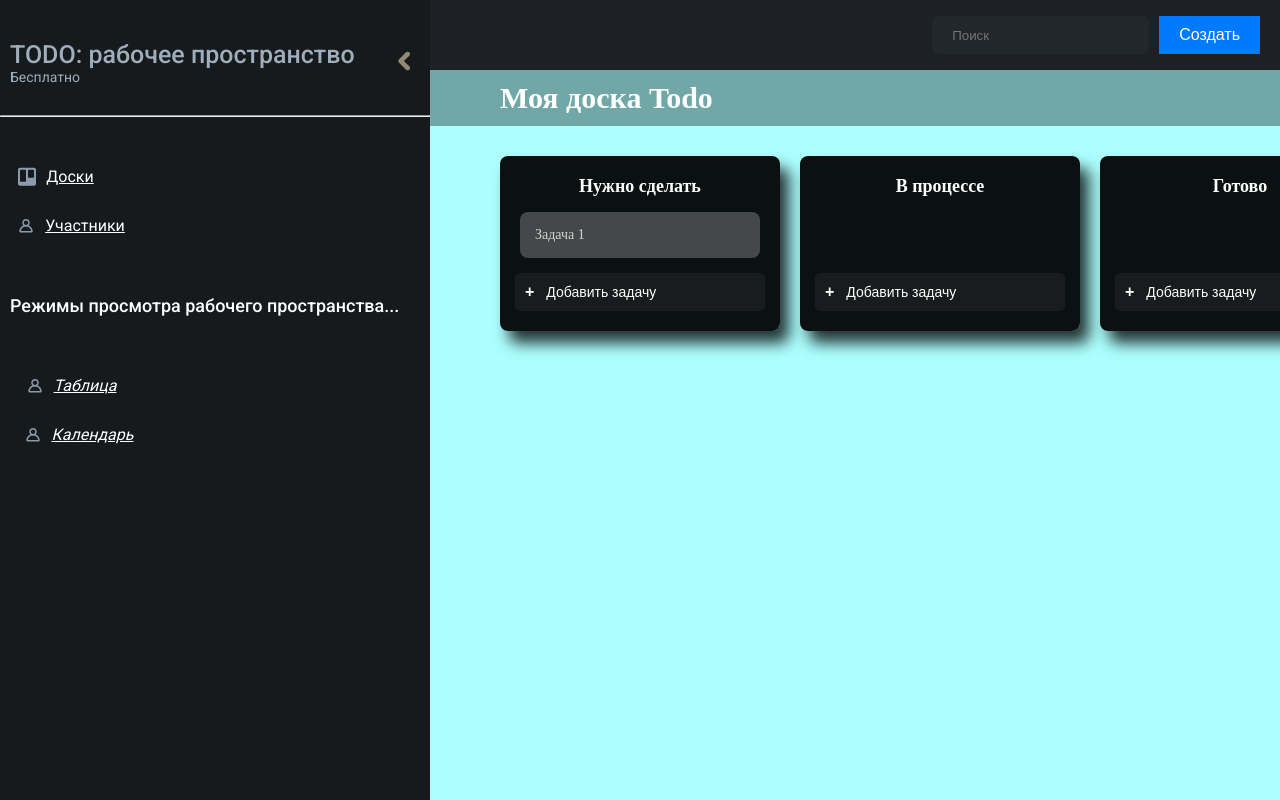
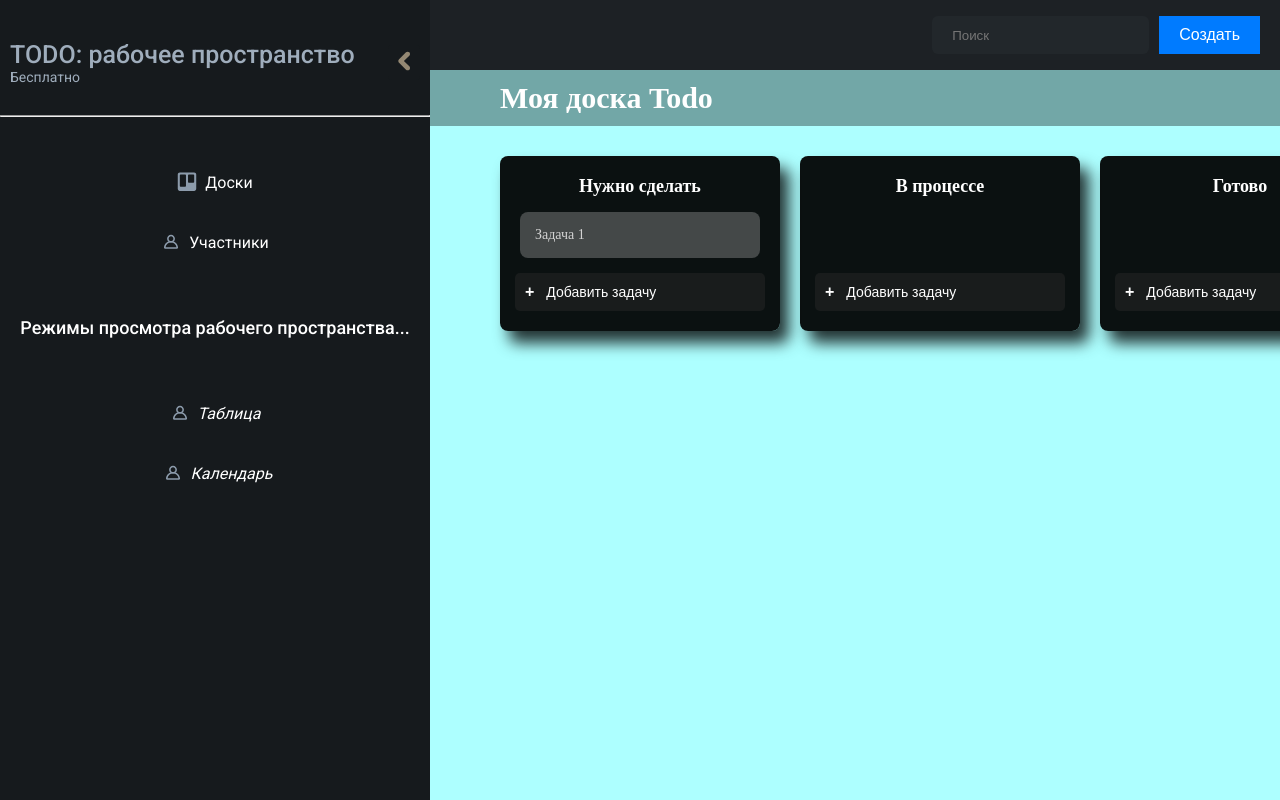
Before and after one commit to SamirSobirov/Todo_project_VUE, a Vue app: page / in a window 1280 px wide. Shown: the top 800 px of the page. Built offline with nearby package versions, Linux system fonts and the light colour scheme.

Commit message:
fix: sidebar

```diff
--- a/src/assets/scss/style.scss
+++ b/src/assets/scss/style.scss
@@ -2,8 +2,7 @@
 
 $primary-font: 'Roboto', sans-serif;
 $secondary-font: 'Arial', sans-serif;
-
-.aside-block {
+.sidebar {
     width: 430px;
     height: 100vh;
     background-color: #161a1d;
@@ -16,15 +15,11 @@ $secondary-font: 'Arial', sans-serif;
     transition: transform 0.3s ease-in-out;
     font-family: $primary-font;
 
-    &.hidden {
+    &--hidden {
         transform: translateX(-100%);
     }
 
-    .box {
-        align-items: center;
-        justify-content: center;
-
-        .aside-box1 {
+    &__header {
         margin-top: 30px;
         margin-bottom: 20px;
         display: flex;
@@ -36,17 +31,17 @@ $secondary-font: 'Arial', sans-serif;
             font-size: 25px;
             color: #9fadbc;
             font-weight: 500;
+        }
 
         p {
             font-size: 14px;
             font-weight: 400;
         }
-            }
 
         button {
             background-color: #161a1d;
             border: none;
-                padding: 5px 5px;
+            padding: 5px;
             cursor: pointer;
             border-radius: 4px;
             transition: background-color 0.3s ease;
@@ -62,43 +57,35 @@ $secondary-font: 'Arial', sans-serif;
         }
     }
 
-        .aside-box3 {
+    &__menu {
         display: flex;
         flex-direction: column;
         margin-top: 40px;
-            align-items: center;
-            justify-content: center;
-            text-align: left;
         gap: 10px;
     }
 
-        .aside-button_2 {
-            @extend .aside-button-base;
-            padding-right: 280px;
-            text-decoration-line: underline;
-
-            font-family: $secondary-font;
-        }
-
-        .aside-button-base {
+    &__button {
         display: flex;
-            width: 100%;
-            text-align: left;
         align-items: center;
         justify-content: center;
+        width: 100%;
+        height: 50px;
+        text-align: center;
         border: none;
         background-color: #161a1d;
         color: white;
         font-family: $primary-font;
+        padding: 10px;
+        cursor: pointer;
 
         p {
-                padding: 10px;
-                font-weight: 100;
+            margin: 0;
+            font-weight: 400;
             font-size: 16px;
         }
 
         img {
-                padding-left: 2px;
+            margin-right: 8px;
             width: 20px;
             height: 20px;
         }
@@ -106,24 +93,29 @@ $secondary-font: 'Arial', sans-serif;
         &:hover {
             background-color: #424242;
         }
+
+        // &--active {
+        //     background-color: #007bff;
+        // }
+
+        &--with-icon {
+            padding-left: 15px;
+        }
     }
 
-        .aside-box2 {
+    &__view-mode {
         margin-top: 40px;
         display: flex;
         align-items: center;
+        justify-content: center;
         padding: 10px;
-
-            p {
         color: white;
         font-size: 18px;
         font-weight: 500;
     }
 }
-    }
-}
 
-.open-aside {
+.sidebar__toggle {
     position: fixed;
     top: 20px;
     margin-left: 20px;
@@ -142,6 +134,7 @@ $secondary-font: 'Arial', sans-serif;
         background-color: #0056b3;
     }
 }
+
 
 
 
--- a/src/components/aside.vue
+++ b/src/components/aside.vue
@@ -1,8 +1,7 @@
 <template>
   <div>
-    <aside :class="{ 'aside-block': true, hidden: !isAsideVisible }">
-      <div class="box">
-        <div class="aside-box1">
+    <aside :class="['sidebar', { 'sidebar--hidden': !isAsideVisible }]">
+      <div class="sidebar__header">
         <h3>
           TODO: рабочее пространство
           <p>Бесплатно</p>
@@ -12,36 +11,36 @@
         </button>
       </div>
       <hr />
-        <div class="aside-box3">
-          <button class="aside-button_2" style="margin-right: 30px">
+      <div class="sidebar__menu">
+        <button class="sidebar__button sidebar__button--active">
           <img :src="boardIcon" alt="" />
           <p>Доски</p>
         </button>
-          <button class="aside-button_2">
+        <button class="sidebar__button">
           <img :src="participantsIcon" alt="" />
           <p>Участники</p>
         </button>
       </div>
-        <div class="aside-box2">
+      <div class="sidebar__view-mode">
         <p>Режимы просмотра рабочего пространства...</p>
       </div>
-        <div class="aside-box3">
-          <button class="aside-button_2">
+      <div class="sidebar__menu">
+        <button class="sidebar__button">
           <img :src="participantsIcon" alt="" />
           <p><i>Таблица</i></p>
         </button>
-          <button class="aside-button_2" style="padding-left: 15px">
+        <button class="sidebar__button sidebar__button--with-icon">
           <img :src="participantsIcon" alt="" />
           <p><i>Календарь</i></p>
         </button>
       </div>
-      </div>
     </aside>
-    <button v-if="!isAsideVisible" @click="toggleAside" class="open-aside">
+    <button v-if="!isAsideVisible" @click="toggleAside" class="sidebar__toggle">
       Open Aside
     </button>
   </div>
 </template>
+
 
 <script lang="ts">
 import { defineComponent, ref } from "vue";
```
Lines whose indentation alone changed are shown as unchanged.
